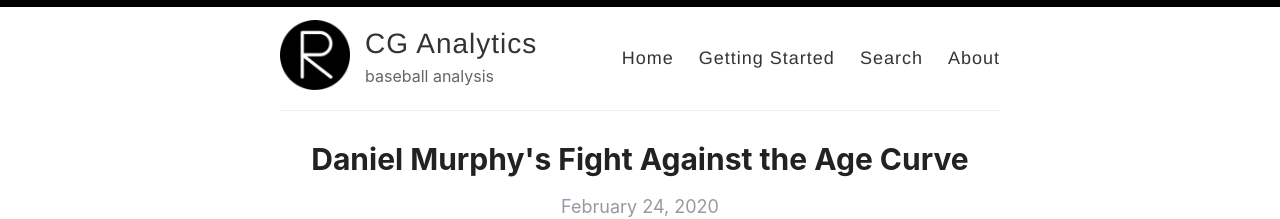
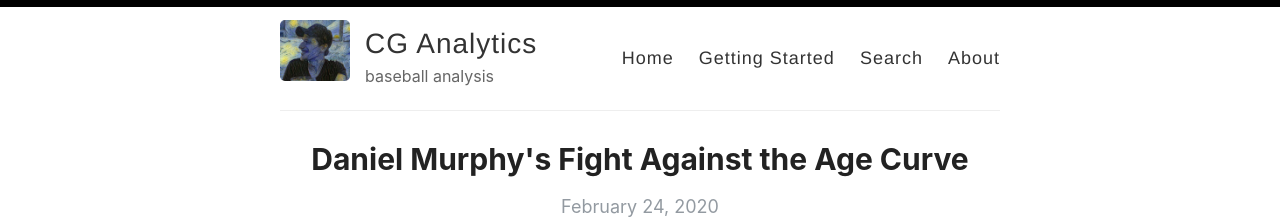
Before and after one commit to cgutwein/cgutwein.github.io, a Jekyll site: the page built from index.html, in a window 1280 px wide. Shown: the top 219 px of the page. Built offline with Jekyll 4.4.1, drawn with Linux system fonts in a browser that asks for light colours; the list of posts is cut into pages by our own code.

Commit message:
Update _config.yml

```diff
--- a/_config.yml
+++ b/_config.yml
@@ -12,7 +12,7 @@ author: Chet Gutwein
 description: baseball analysis
 
 # URL of your avatar or profile pic (you could use your GitHub profile pic)
-avatar: /images/reverie.png
+avatar: /images/profile1.jpg
 
 #
 # Flags below are optional
```
